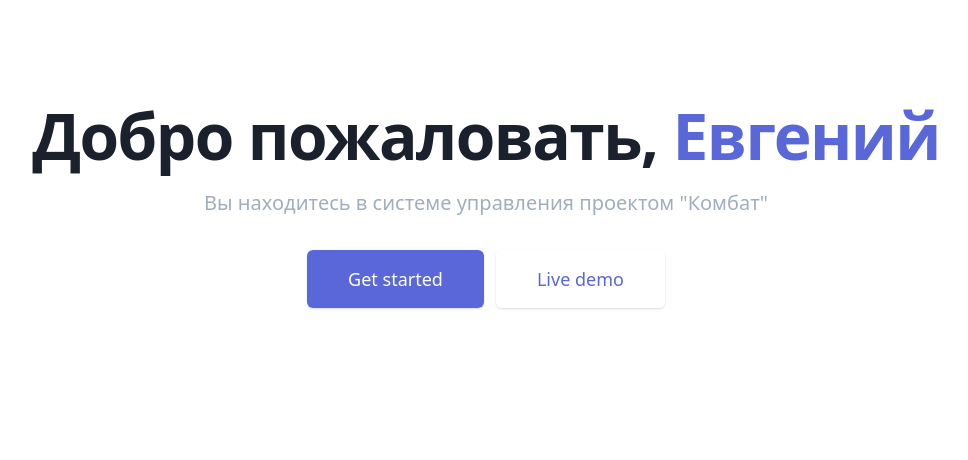
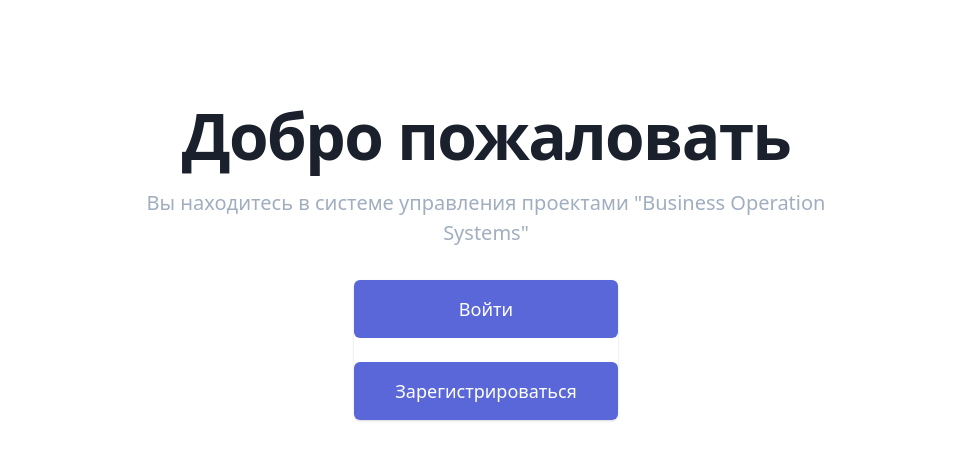
Before and after one commit to Eugene-development/Vena-8, a Nuxt app: page / in a window 1280 px wide. Shown: the top 460 px of the page, without its empty margins (154-1122 px from the left). Built offline with nearby package versions, Linux system fonts and the light colour scheme.

Commit message:
git init 12

```diff
--- a/pages/index.vue
+++ b/pages/index.vue
@@ -6,24 +6,28 @@
       <main class="mt-10 mx-auto max-w-screen-xl px-4 sm:mt-12 sm:px-6 md:mt-16 lg:mt-20 xl:mt-28">
         <div class="text-center">
           <h2 class="text-4xl tracking-tight leading-10 font-extrabold text-gray-900 sm:text-5xl sm:leading-none md:text-6xl">
-            Добро пожаловать,
+            Добро пожаловать
             <br class="xl:hidden">
-            <span class="text-indigo-600">Евгений</span>
+<!--            <span class="text-indigo-600"> ,Евгений</span>-->
           </h2>
           <p class="mt-3 max-w-md mx-auto text-base text-gray-500 sm:text-lg md:mt-5 md:text-xl md:max-w-3xl">
-            Вы находитесь в системе управления проектом "Комбат"
+            Вы находитесь в системе управления проектами "Business Operation Systems"
           </p>
-          <div class="mt-5 max-w-md mx-auto sm:flex sm:justify-center md:mt-8">
+          <div class="flex mt-5 max-w-md mx-auto sm:justify-center md:mt-8">
             <div class="rounded-md shadow">
-              <a href="#" class="w-full flex items-center justify-center px-8 py-3 border border-transparent text-base leading-6 font-medium rounded-md text-white bg-indigo-600 hover:bg-indigo-500 focus:outline-none focus:border-indigo-700 focus:shadow-outline-indigo transition duration-150 ease-in-out md:py-4 md:text-lg md:px-10">
-                Get started
-              </a>
-            </div>
-            <div class="mt-3 rounded-md shadow sm:mt-0 sm:ml-3">
-              <a href="#" class="w-full flex items-center justify-center px-8 py-3 border border-transparent text-base leading-6 font-medium rounded-md text-indigo-600 bg-white hover:text-indigo-500 focus:outline-none focus:border-indigo-300 focus:shadow-outline-indigo transition duration-150 ease-in-out md:py-4 md:text-lg md:px-10">
-                Live demo
-              </a>
-            </div>
+              <NuxtLink to="admin/login"    class="mb-6 w-full flex items-center justify-center px-8 py-3 border border-transparent text-base leading-6 font-medium rounded-md text-white bg-indigo-600 hover:bg-indigo-500 focus:outline-none focus:border-indigo-700 focus:shadow-outline-indigo transition duration-150 ease-in-out md:py-4 md:text-lg md:px-10">
+                Войти
+              </NuxtLink>
+              <NuxtLink to="/admin/registration" class="w-full flex items-center justify-center px-8 py-3 border border-transparent text-base leading-6 font-medium rounded-md text-white bg-indigo-600 hover:bg-indigo-500 focus:outline-none focus:border-indigo-300 focus:shadow-outline-indigo transition duration-150 ease-in-out md:py-4 md:text-lg md:px-10">
+                Зарегистрироваться
+              </NuxtLink>
+
+<!--            </div>-->
+<!--              <NuxtLink to="/admin/registration" class="w-full flex items-center justify-center px-8 py-3 border border-transparent text-base leading-6 font-medium rounded-md text-indigo-600 bg-white hover:text-indigo-500 focus:outline-none focus:border-indigo-300 focus:shadow-outline-indigo transition duration-150 ease-in-out md:py-4 md:text-lg md:px-10">-->
+<!--                Зарегистрироваться-->
+<!--              </NuxtLink>-->
+<!--            </div>-->
+          </div>
           </div>
         </div>
       </main>
```
